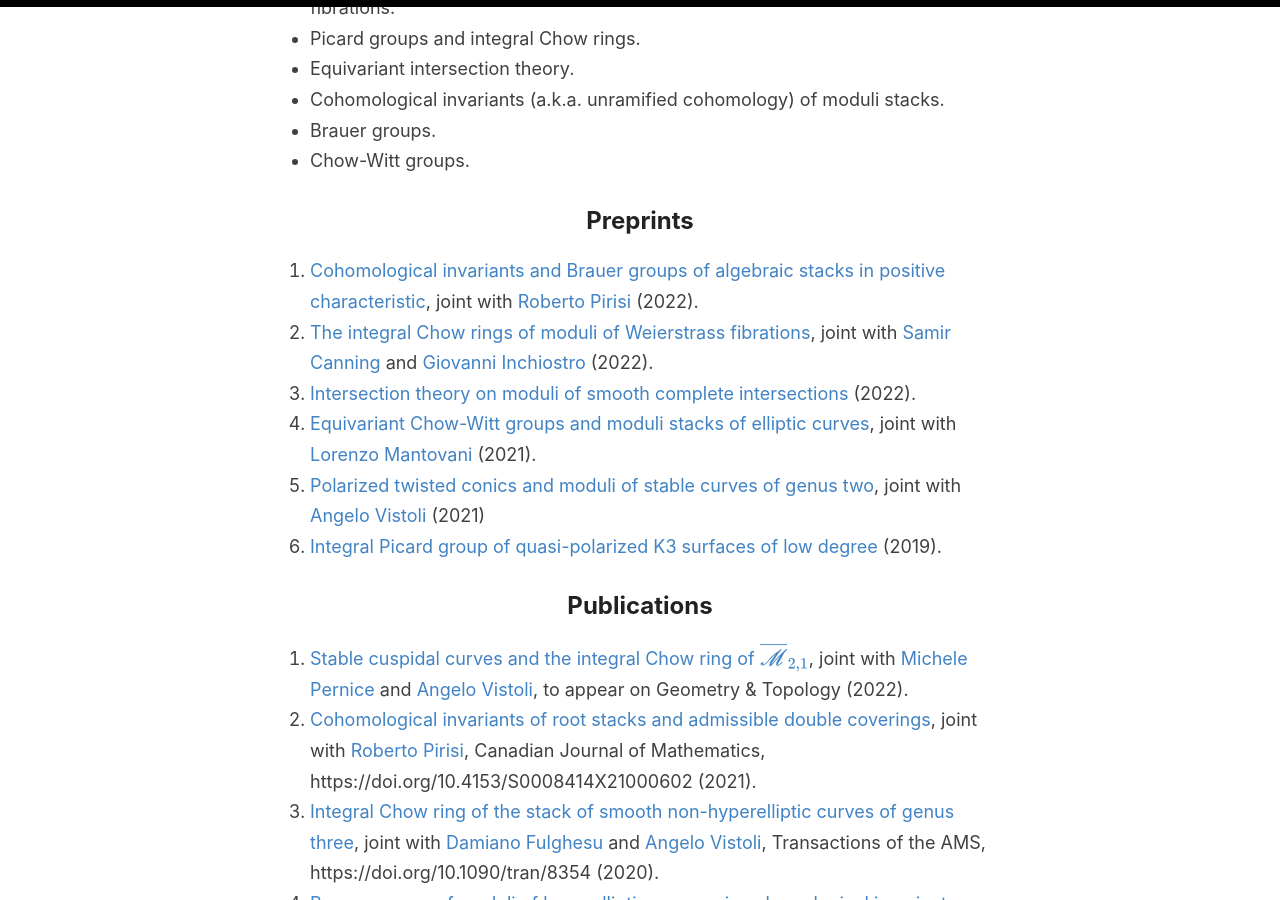
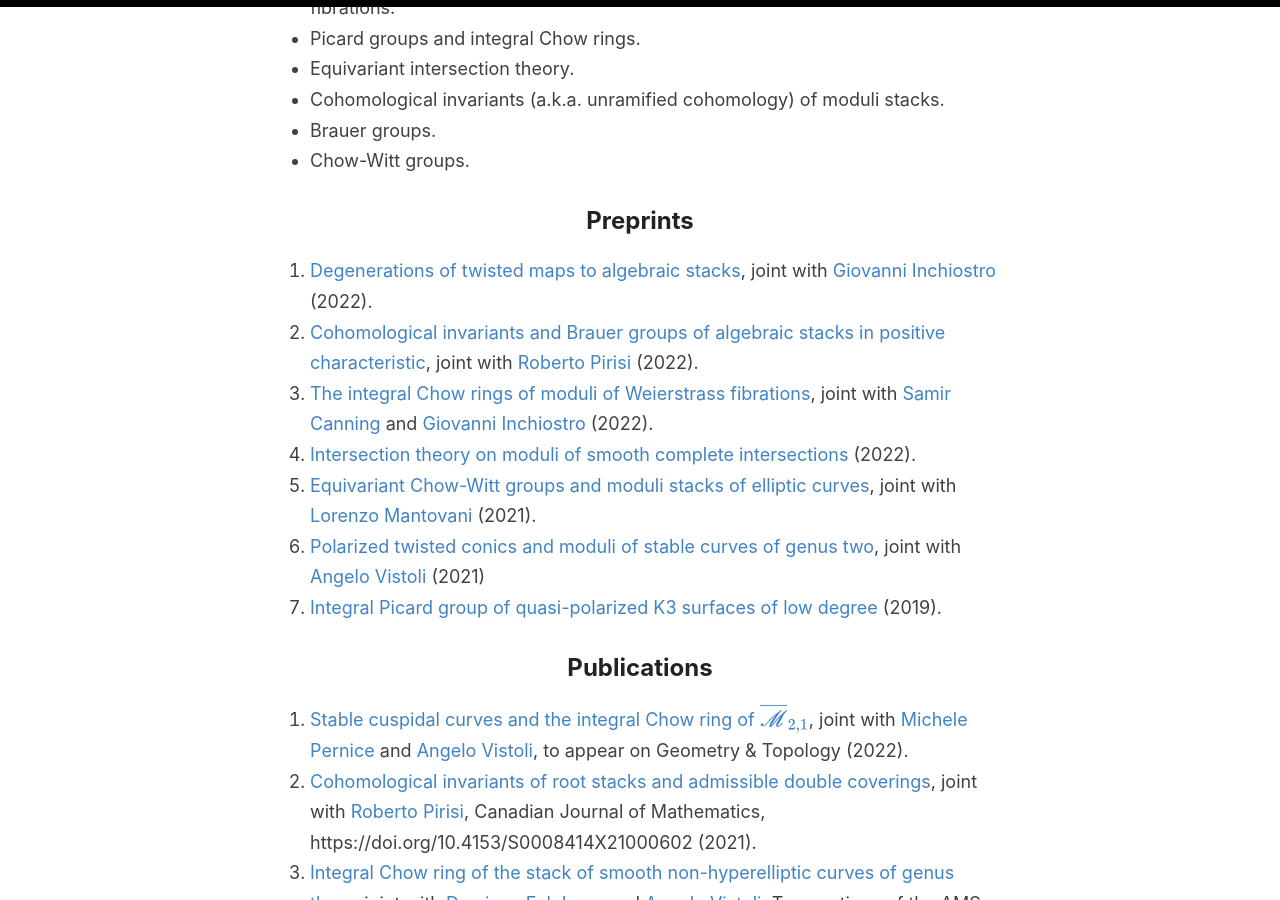
Before and after one commit to anddil/anddil.github.io, a Jekyll site: the page built from _pages/research.md, in a window 1280 px wide and 900 px high, scrolled down 630 px. Built offline with Jekyll 4.4.1, drawn with Linux system fonts in a browser that asks for light colours.

Commit message:
Update research.md

```diff
--- a/_pages/research.md
+++ b/_pages/research.md
@@ -38,6 +38,7 @@ The kind of techniques that I use range from the more abstract stack-theoretical
 - Chow-Witt groups.
 
 ## Preprints
+1. [Degenerations of twisted maps to algebraic stacks](https://arxiv.org/abs/2210.03806), joint with [Giovanni Inchiostro](https://sites.math.washington.edu/~ginchios/) (2022).
 1. [Cohomological invariants and Brauer groups of algebraic stacks in positive characteristic](https://arxiv.org/abs/2207.08792), joint with [Roberto Pirisi](https://people.kth.se/~pirisi/) (2022).
 2. [The integral Chow rings of moduli of Weierstrass fibrations](https://arxiv.org/abs/2204.05524), joint with [Samir Canning](https://mathweb.ucsd.edu/~srcannin/) and [Giovanni Inchiostro](https://sites.math.washington.edu/~ginchios/) (2022).
 3. [Intersection theory on moduli of smooth complete intersections](https://arxiv.org/abs/2201.06024) (2022).
```
